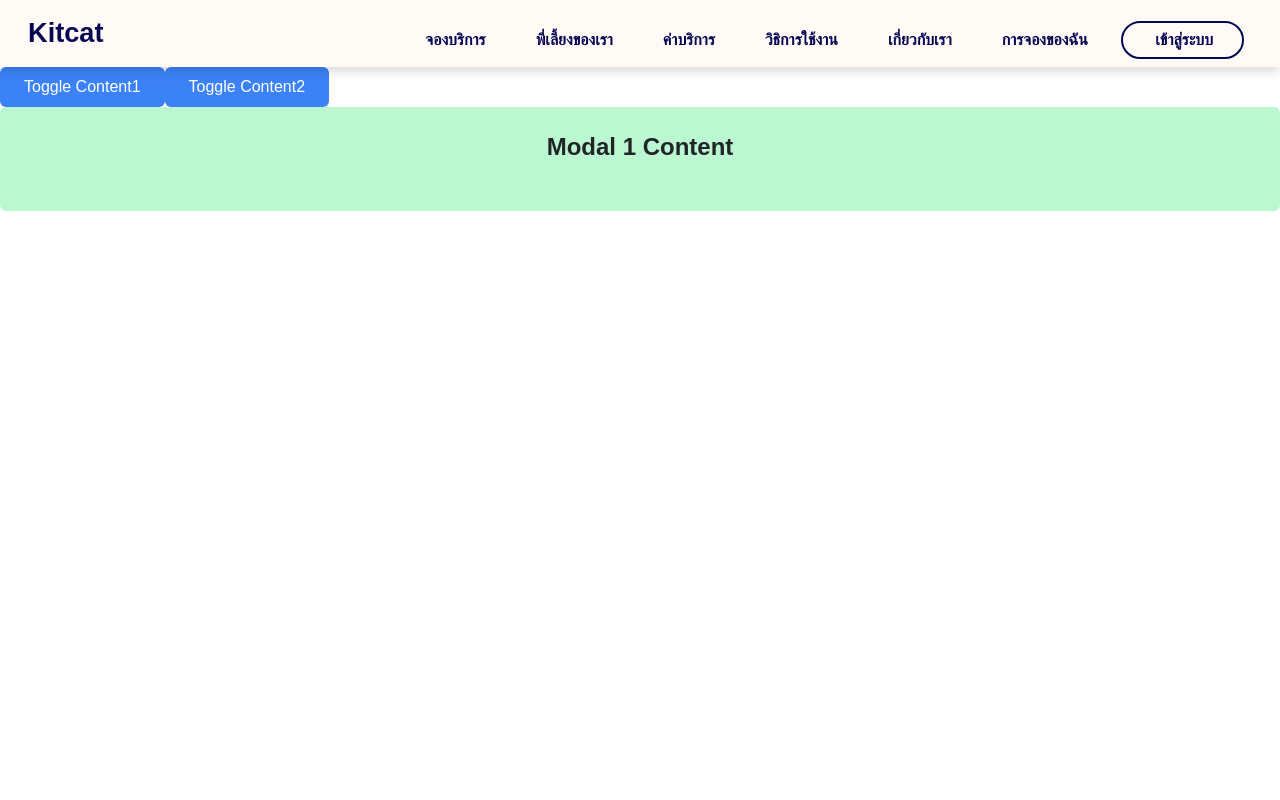
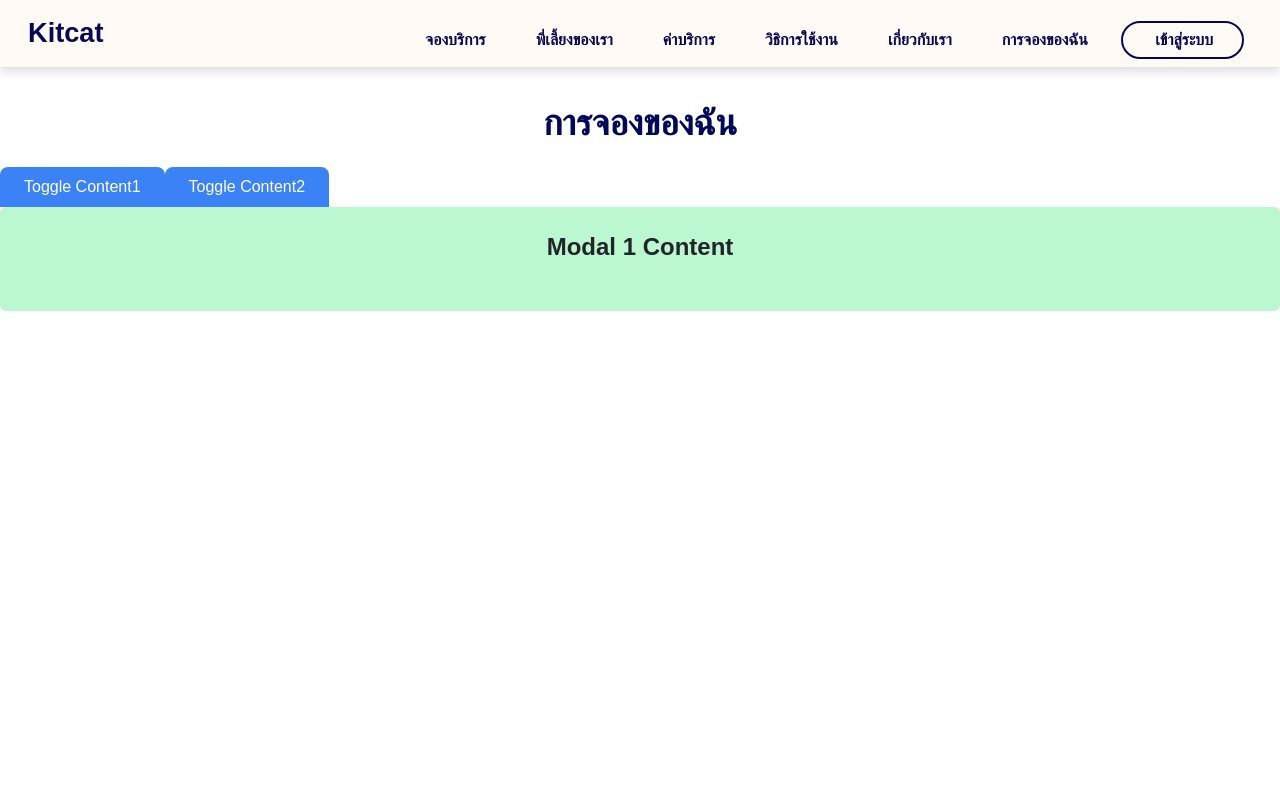
Before and after one commit to thanatat64/kmitl-kitcat, a Next.js app: page /mybooking in a window 1280 px wide. Shown: the top 800 px of the page. Built offline with nearby package versions, Linux system fonts and the light colour scheme; a web font is replaced by a local one.

Commit message:
updatePageMybooking

```diff
--- a/src/app/mybooking/page.tsx
+++ b/src/app/mybooking/page.tsx
@@ -7,29 +7,35 @@ import BookingHistory from "@/components/pages/myBooking/BookingHistory";
 const page: React.FC = () => {
     const [showContent1, setShowContent1] = useState(true);
     const [showContent2, setShowContent2] = useState(false);
+    const [button2Color, setButton2Color] = useState("bg-blue-500");
 
     const toggleContent1 = () => {
         setShowContent1(true);
         setShowContent2(false);
+        setButton2Color("bg-blue-500"); // Reset button2Color to blue when toggling Content1
     };
 
     const toggleContent2 = () => {
         setShowContent1(false);
         setShowContent2(true);
+        setButton2Color("bg-red-400"); // Set button2Color to red when toggling Content2
     };
 
     return (
         <div>
-            <div className="min-h-screen ">
+            <div className="min-h-screen">
+                <div className="text-center font-bold text-4xl text-[var(--navy)] mt-9 mb-6">
+                    การจองของฉัน
+                </div>
                 <button
                     onClick={toggleContent1}
-                    className="bg-blue-500 hover:bg-blue-600 text-white py-2 px-4 rounded"
+                    className="bg-blue-500 hover:bg-blue-600 text-white py-2 px-4 rounded-t-lg"
                 >
                     Toggle Content1
                 </button>
                 <button
                     onClick={toggleContent2}
-                    className="bg-blue-500 hover:bg-blue-600 text-white py-2 px-4 rounded"
+                    className={`text-white py-2 px-4 rounded-t-lg ${button2Color}`}
                 >
                     Toggle Content2
                 </button>
```
